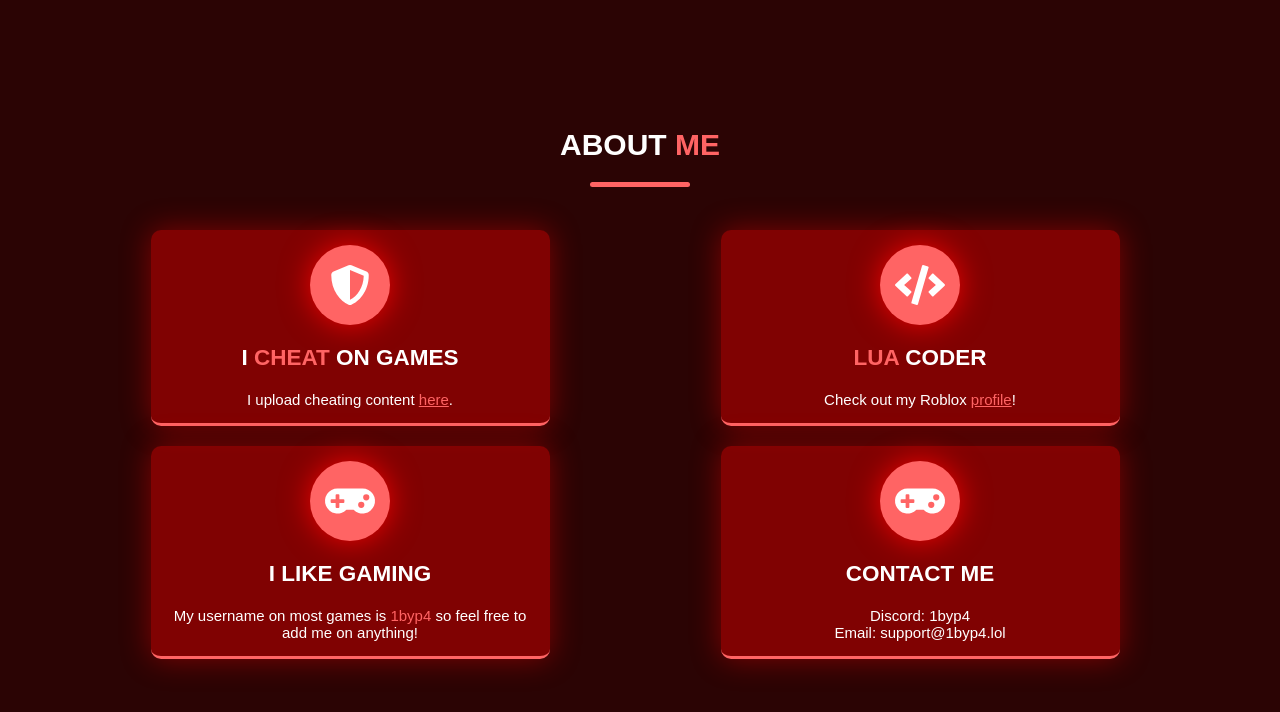
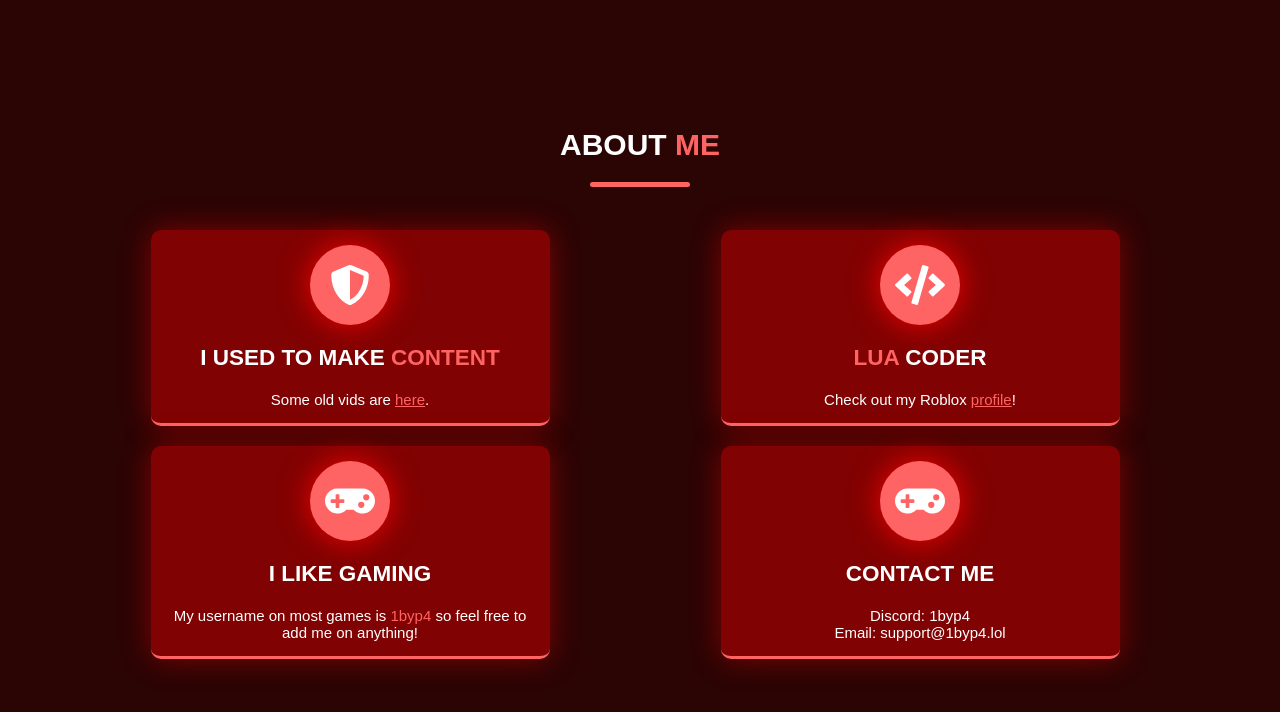
Before and after one commit to crewbrewz/armainvftrewararar, a plain HTML site: page index.html in a window 1280 px wide. Shown: the part 822-1534 px from the top of the page. Drawn offline with nearby package versions, Linux system fonts and the light colour scheme.

Commit message:
Update index.html

```diff
--- a/index.html
+++ b/index.html
@@ -57,8 +57,8 @@
                                     <i class="fas fa-shield-alt"></i>
                                 </div>
 
-                                <h1>I <span>cheat</span> on games</h1>
-                                <p>I upload cheating content <a href="https://www.youtube.com/@ActuallyHavingFun"><span><u>here</u></span></a>.</p>
+                                <h1>I used to make <span>content</span></h1>
+                                <p>Some old vids are <a href="https://www.youtube.com/@1byp4"><span><u>here</u></span></a>.</p>
                             </div>
                             <div class="advantages-item">
                                 <div class="icon">
```
